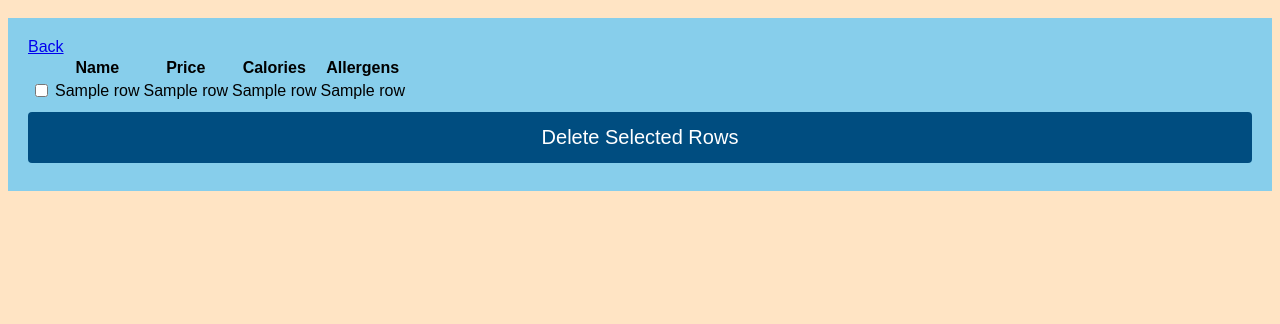
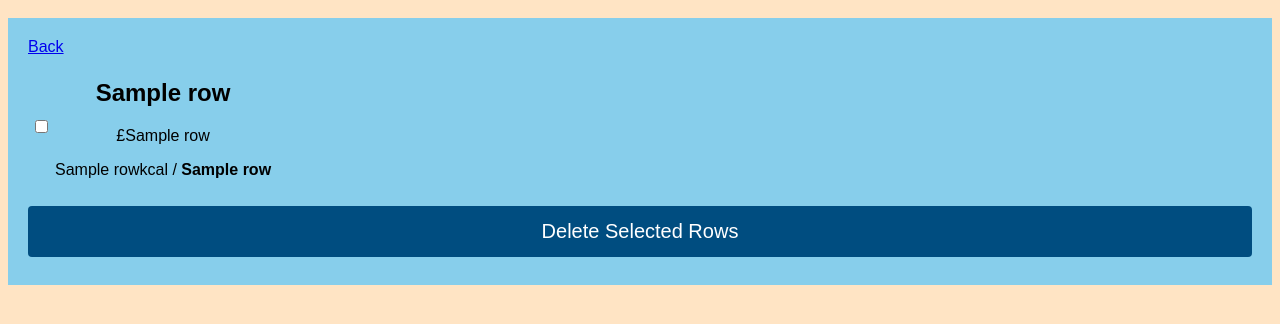
Before and after one commit to mahid2000/Resturant-Management-Web-App, a Flask app: template templates/editMenuItem.html in a window 1280 px wide. Shown: the part 171-495 px from the top of the page. Run offline with Flask 2, Linux system fonts and the light colour scheme; the template is opened without the code that fills it: most values are stand-ins (such as "Sample title", 1, 10 or a date in 2020).

Commit message:
Added more css formatting.

```diff
--- a/templates/editMenuItem.html
+++ b/templates/editMenuItem.html
@@ -23,25 +23,17 @@
 
             <form action="{{ url_for('remove_menu_item') }}" method="POST">
                 <table>
-                    <thead>
-                        <tr>
-                            <th></th>
-                            <th>Name</th>
-                            <th>Price</th>
-                            <th>Calories</th>
-                            <th>Allergens</th>
-                        </tr>
-                    </thead>
                     <tbody>
                         {% for row in rows %}
                         <tr>
                             <td>
                                 <input type="checkbox" name="{{ row[0] }}" value="on">
                             </td>
-                            <td>{{ row[1] }}</td>
-                            <td>{{ row[2] }}</td>
-                            <td>{{ row[3] }}</td>
-                            <td>{{ row[4] }}</td>
+                            <td>
+                                <h2>{{ row[1] }}</h2>
+                                <p>£{{ row[2] }}</p>
+                                <p>{{ row[3] }}kcal / <b>{{ row[4] }}</b></p>
+                            </td>
                         </tr>
                         {% endfor %}
                     </tbody>
```
Also changed, not shown: database.db.
